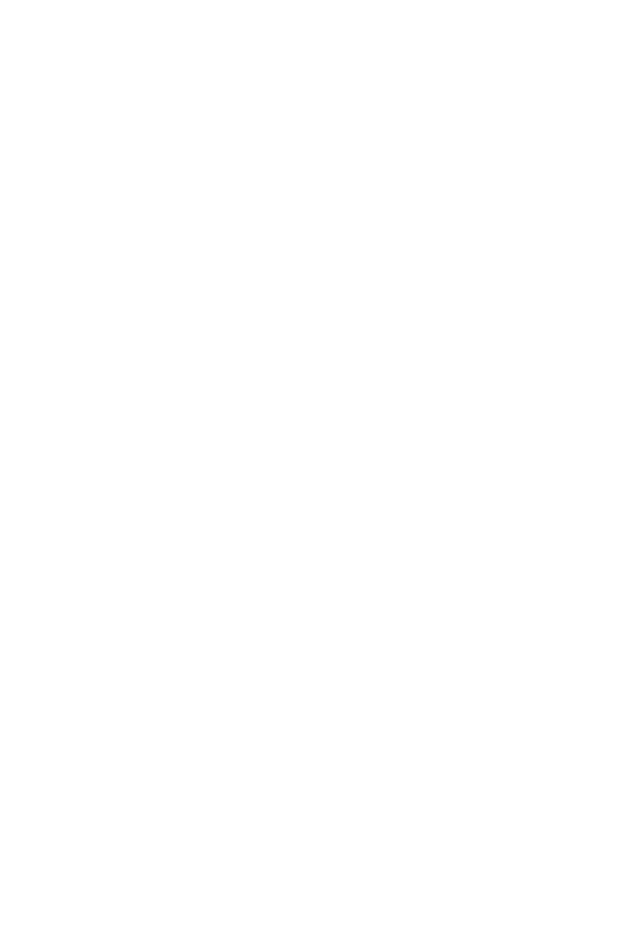
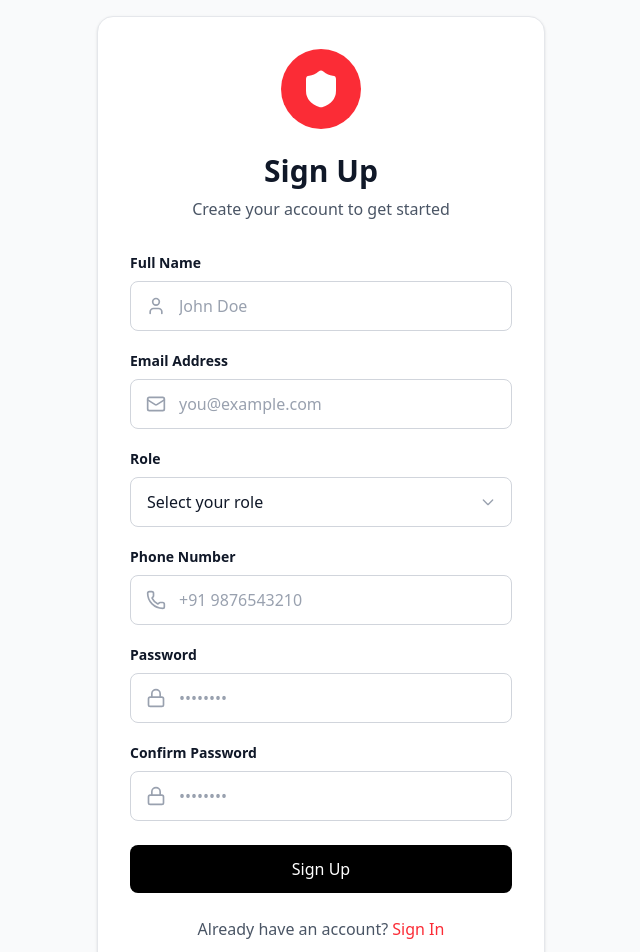
Before and after one commit to THOTAGANESH007/Smart-Health, a React (Vite) app in the folder FrontEnd/: page /signup in a window 1280 px wide. Before the commit this address had no page. Shown: the top 952 px of the page, without its empty margins (319-959 px from the left). Before the commit the page ends 800 px from the top, so only its background shows below. Built offline with nearby package versions, Linux system fonts and the light colour scheme.

Commit message:
signup module completed

```diff
--- a/FrontEnd/src/App.jsx
+++ b/FrontEnd/src/App.jsx
@@ -5,6 +5,7 @@
 import ResetPassword from "./components/auth/ResetPassword";
 import UpdateUser from "./components/user/UpdateUser";
 import SignIn from "./components/auth/SignIn";
+import Signup from "./components/auth/Signup";
 
 function App() {
   return (
@@ -13,7 +14,8 @@
         <Route path="/" element={<h1>Lets start</h1>} />
         <Route path="/forgot-password" element={<ForgotPassword />} />
         <Route path="/verify-otp" element={<VerifyOTP />} />
-        <Route path='/login' element={<SignIn/>}/>
+        <Route path='/signin' element={<SignIn/>}/>
+        <Route path="/signup" element={<Signup/>}/>
         <Route path="/reset-password" element={<ResetPassword />} />
          <Route path="/update-user" element={<UpdateUser />} />
       </Routes>
--- /dev/null
+++ b/FrontEnd/src/components/auth/Signup.jsx
@@ -0,0 +1,262 @@
+import React, { useState } from 'react';
+import { Mail, Lock, Shield, User, Phone } from 'lucide-react';
+
+export default function Signup() {
+  const [formData, setFormData] = useState({
+    name: '',
+    email: '',
+    role: '',
+    phone: '',
+    password: '',
+    confirmPassword: ''
+  });
+  const [loading, setLoading] = useState(false);
+
+  const handleChange = (e) => {
+    setFormData({
+      ...formData,
+      [e.target.name]: e.target.value
+    });
+  };
+
+  const handleSubmit = async () => {
+    const { name, email, role, phone, password, confirmPassword } = formData;
+
+    // Basic validation
+    if (!name || !email || !role || !phone || !password || !confirmPassword) {
+      alert('All fields are required');
+      return;
+    }
+    if (password !== confirmPassword) {
+      alert('Passwords do not match');
+      return;
+    }
+    if (password.length < 6) {
+      alert('Password must be at least 6 characters');
+      return;
+    }
+
+    setLoading(true);
+
+    try {
+      const response = await fetch('http://localhost:7777/api/auth/signup', {
+        method: 'POST',
+        headers: { 'Content-Type': 'application/json' },
+        body: JSON.stringify({
+          name,
+          email,
+          role,
+          phone,
+          password
+        })
+      });
+
+      const data = await response.json();
+      setLoading(false);
+
+      if (response.ok) {
+        alert('✅ Account created successfully!');
+        console.log('Signup success:', data);
+
+        // Reset form
+        setFormData({
+          name: '',
+          email: '',
+          role: '',
+          phone: '',
+          password: '',
+          confirmPassword: ''
+        });
+
+        // Redirect to sign-in page
+        window.location.href = '/signin';
+      } else {
+        alert(data.message || 'Signup failed. Please try again.');
+      }
+    } catch (err) {
+      setLoading(false);
+      console.error('Signup error:', err);
+      alert('⚠️ Network error. Please check your connection.');
+    }
+  };
+
+  const handleSigninRedirect = () => {
+    window.location.href = '/signin';
+  };
+
+  return (
+    <div className="min-h-screen bg-gray-50 flex items-center justify-center p-4">
+      <div className="w-full max-w-md bg-white rounded-2xl shadow-sm border border-gray-200 p-8">
+        {/* Icon */}
+        <div className="flex justify-center mb-6">
+          <div className="w-20 h-20 bg-red-500 rounded-full flex items-center justify-center">
+            <Shield className="w-10 h-10 text-white" fill="white" />
+          </div>
+        </div>
+
+        {/* Title */}
+        <h1 className="text-3xl font-bold text-center text-gray-900 mb-2">
+          Sign Up
+        </h1>
+        <p className="text-center text-gray-600 mb-8">
+          Create your account to get started
+        </p>
+
+        {/* Name */}
+        <div className="mb-5">
+          <label className="block text-sm font-semibold text-gray-900 mb-2">
+            Full Name
+          </label>
+          <div className="relative">
+            <User className="absolute left-4 top-1/2 transform -translate-y-1/2 w-5 h-5 text-gray-400" />
+            <input
+              type="text"
+              name="name"
+              value={formData.name}
+              onChange={handleChange}
+              placeholder="John Doe"
+              className="w-full pl-12 pr-4 py-3 border border-gray-300 rounded-lg
+              focus:outline-none focus:ring-2 focus:ring-red-500 focus:border-transparent
+              text-gray-900 placeholder-gray-400"
+            />
+          </div>
+        </div>
+
+        {/* Email Address */}
+        <div className="mb-5">
+          <label className="block text-sm font-semibold text-gray-900 mb-2">
+            Email Address
+          </label>
+          <div className="relative">
+            <Mail className="absolute left-4 top-1/2 transform -translate-y-1/2 w-5 h-5 text-gray-400" />
+            <input
+              type="email"
+              name="email"
+              value={formData.email}
+              onChange={handleChange}
+              placeholder="you@example.com"
+              className="w-full pl-12 pr-4 py-3 border border-gray-300 rounded-lg
+              focus:outline-none focus:ring-2 focus:ring-red-500 focus:border-transparent
+              text-gray-900 placeholder-gray-400"
+            />
+          </div>
+        </div>
+
+        {/* Role */}
+        <div className="mb-5">
+          <label className="block text-sm font-semibold text-gray-900 mb-2">
+            Role
+          </label>
+          <div className="relative">
+            <select
+              name="role"
+              value={formData.role}
+              onChange={handleChange}
+              className="w-full px-4 py-3 border border-gray-300 rounded-lg
+              focus:outline-none focus:ring-2 focus:ring-red-500 focus:border-transparent
+              text-gray-900 appearance-none bg-white"
+            >
+              <option value="">Select your role</option>
+              <option value="DOCTOR">Doctor</option>
+              <option value="PATIENT">Patient</option>
+            </select>
+            <div className="absolute right-4 top-1/2 transform -translate-y-1/2 pointer-events-none">
+              <svg
+                className="w-4 h-4 text-gray-400"
+                fill="none"
+                stroke="currentColor"
+                viewBox="0 0 24 24"
+              >
+                <path strokeLinecap="round" strokeLinejoin="round" strokeWidth={2} d="M19 9l-7 7-7-7" />
+              </svg>
+            </div>
+          </div>
+        </div>
+
+        {/* Phone */}
+        <div className="mb-5">
+          <label className="block text-sm font-semibold text-gray-900 mb-2">
+            Phone Number
+          </label>
+          <div className="relative">
+            <Phone className="absolute left-4 top-1/2 transform -translate-y-1/2 w-5 h-5 text-gray-400" />
+            <input
+              type="tel"
+              name="phone"
+              value={formData.phone}
+              onChange={handleChange}
+              placeholder="+91 9876543210"
+              className="w-full pl-12 pr-4 py-3 border border-gray-300 rounded-lg
+              focus:outline-none focus:ring-2 focus:ring-red-500 focus:border-transparent
+              text-gray-900 placeholder-gray-400"
+            />
+          </div>
+        </div>
+
+        {/* Password */}
+        <div className="mb-5">
+          <label className="block text-sm font-semibold text-gray-900 mb-2">
+            Password
+          </label>
+          <div className="relative">
+            <Lock className="absolute left-4 top-1/2 transform -translate-y-1/2 w-5 h-5 text-gray-400" />
+            <input
+              type="password"
+              name="password"
+              value={formData.password}
+              onChange={handleChange}
+              placeholder="••••••••"
+              className="w-full pl-12 pr-4 py-3 border border-gray-300 rounded-lg
+              focus:outline-none focus:ring-2 focus:ring-red-500 focus:border-transparent
+              text-gray-900 placeholder-gray-400"
+            />
+          </div>
+        </div>
+
+        {/* Confirm Password */}
+        <div className="mb-6">
+          <label className="block text-sm font-semibold text-gray-900 mb-2">
+            Confirm Password
+          </label>
+          <div className="relative">
+            <Lock className="absolute left-4 top-1/2 transform -translate-y-1/2 w-5 h-5 text-gray-400" />
+            <input
+              type="password"
+              name="confirmPassword"
+              value={formData.confirmPassword}
+              onChange={handleChange}
+              placeholder="••••••••"
+              className="w-full pl-12 pr-4 py-3 border border-gray-300 rounded-lg
+              focus:outline-none focus:ring-2 focus:ring-red-500 focus:border-transparent
+              text-gray-900 placeholder-gray-400"
+            />
+          </div>
+        </div>
+
+        {/* Sign Up Button */}
+        <button
+          onClick={handleSubmit}
+          disabled={loading}
+          className="w-full bg-black text-white py-3 rounded-lg font-medium
+          hover:bg-gray-800 transition-colors mb-6 disabled:bg-gray-400 disabled:cursor-not-allowed"
+        >
+          {loading ? 'Creating Account...' : 'Sign Up'}
+        </button>
+
+        {/* Sign In Link */}
+        <div className="text-center">
+          <span className="text-gray-600">
+            Already have an account?{' '}
+            <button
+              type="button"
+              onClick={handleSigninRedirect}
+              className="text-red-500 hover:text-red-600 font-medium"
+            >
+              Sign In
+            </button>
+          </span>
+        </div>
+      </div>
+    </div>
+  );
+}
```
